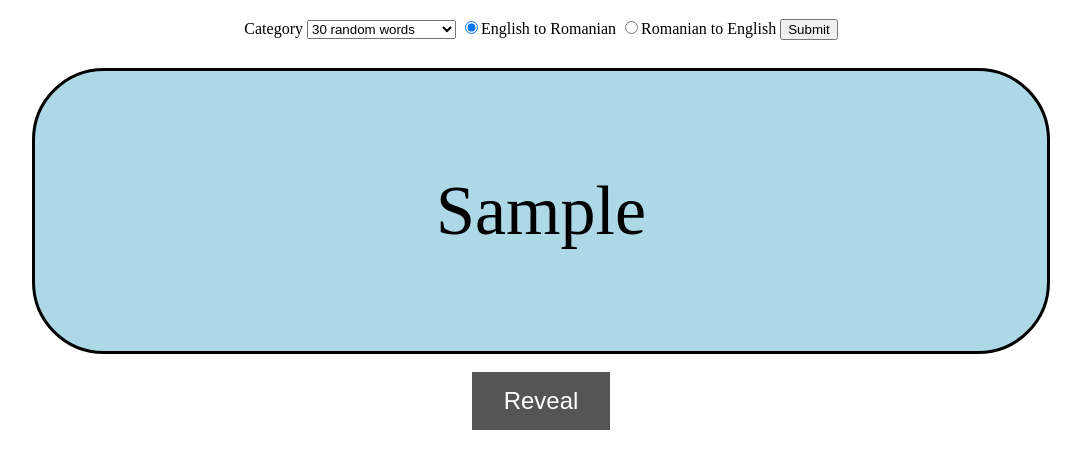
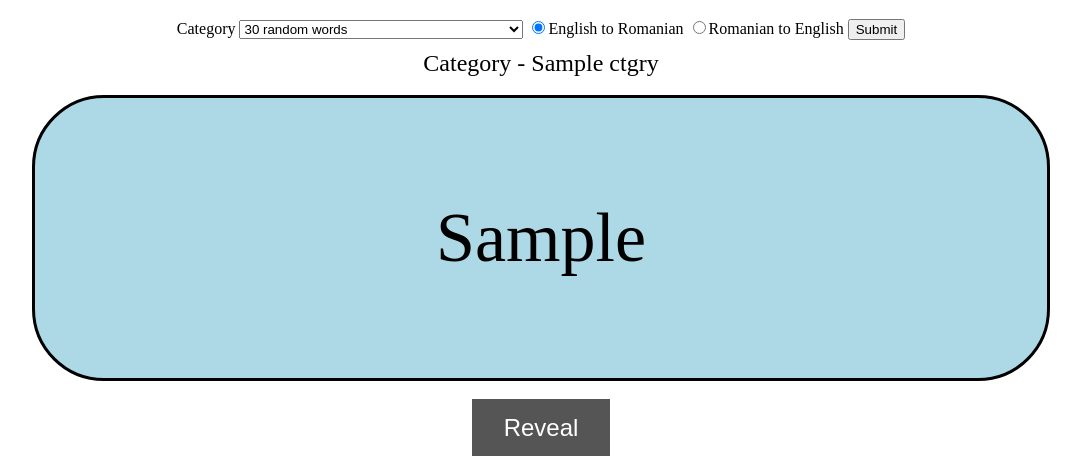
Before and after one commit to jamesinsheffield/1000Words, a Flask app: template templates/main.html in a window 1280 px wide. Shown: the top 456 px of the page, without its empty margins (99-1180 px from the left). Run offline with Flask 2, Linux system fonts and the light colour scheme; the template is opened without the code that fills it: values that come from a table or form of the project are taken from there, most other values are stand-ins (such as "Sample title", 1, 10 or a date in 2020); parts of the project's set-up code (start-up, migrations or seed data) failed here and were passed over.

Commit message:
Add category to html

```diff
--- a/app.py
+++ b/app.py
@@ -75,13 +75,14 @@ def home():
     else:
         bFinished = False
         subWordsJSON = json.loads(session['subWords'])
+        Ctgry = subWordsJSON['Category'][str(session['idxList'][session['i']])]
         if session['EngRom'] == 'Eng2Rom':
             Qu = subWordsJSON['English'][str(session['idxList'][session['i']])]
             Ans = subWordsJSON['Romanian'][str(session['idxList'][session['i']])]
         else:
             Qu = subWordsJSON['Romanian'][str(session['idxList'][session['i']])]
             Ans = subWordsJSON['English'][str(session['idxList'][session['i']])]
-        return render_template('main.html', Qu=Qu, Ans=Ans, form=form, bFinished=bFinished)
+        return render_template('main.html', Qu=Qu, Ans=Ans, form=form, Ctgry=Ctgry, bFinished=bFinished)
 
 @app.route("/next")
 def next():
--- a/templates/main.html
+++ b/templates/main.html
@@ -47,6 +47,9 @@ form {
   <input type="submit" value="Submit">
 </form>
 
+<div style="text-align:center;font-size: 24px;">
+  Category - {{Ctgry}}
+</div>
 {% if not bFinished %}
 <br>
 <div id="Qu" class="flashCard">
--- a/words.csv
+++ b/words.csv
@@ -1165,9 +1165,9 @@ Verbs: Misc,a apărea,to appear
 Verbs: Misc,a arde,to burn
 Verbs: Misc,a bea,to drink
 Verbs: Misc,a locui,to live (somewhere)
-Verbs: Misc,,a ninge,to snow
+Verbs: Misc,a ninge,to snow
 Verbs: Misc,a pierde,to lose
-Verbs: Misc,,a ploua,to rain
+Verbs: Misc,a ploua,to rain
 Verbs: Misc,a purta,to wear
 Verbs: Misc,a putea,to be able to
 Verbs: Misc,a ține,to hold
```
